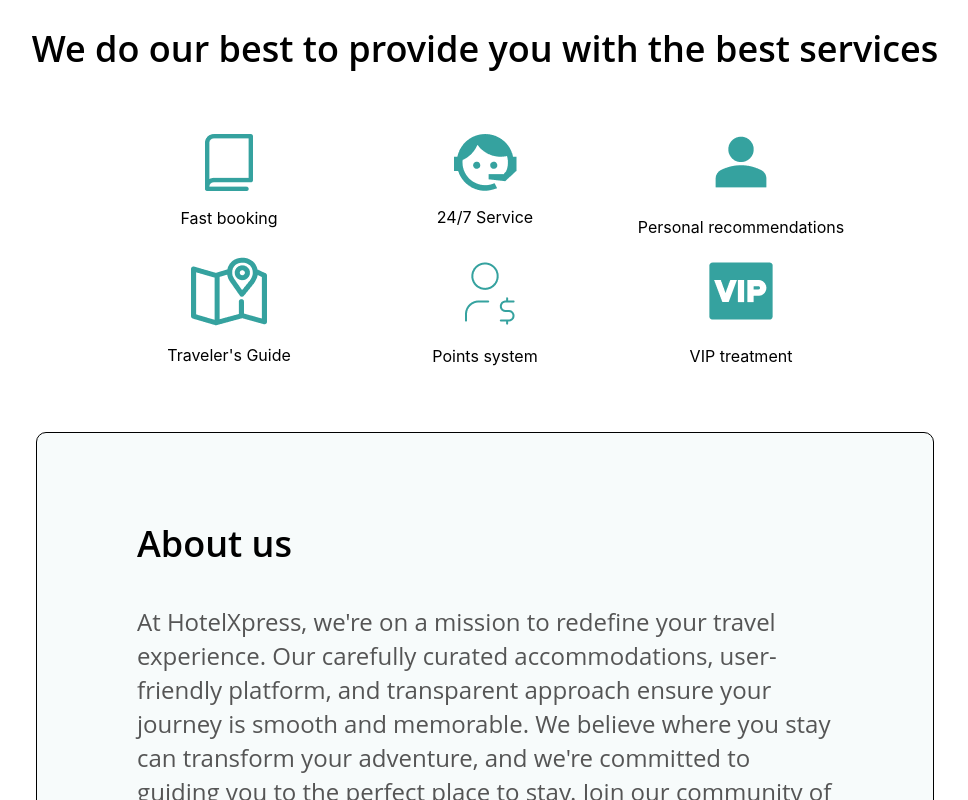
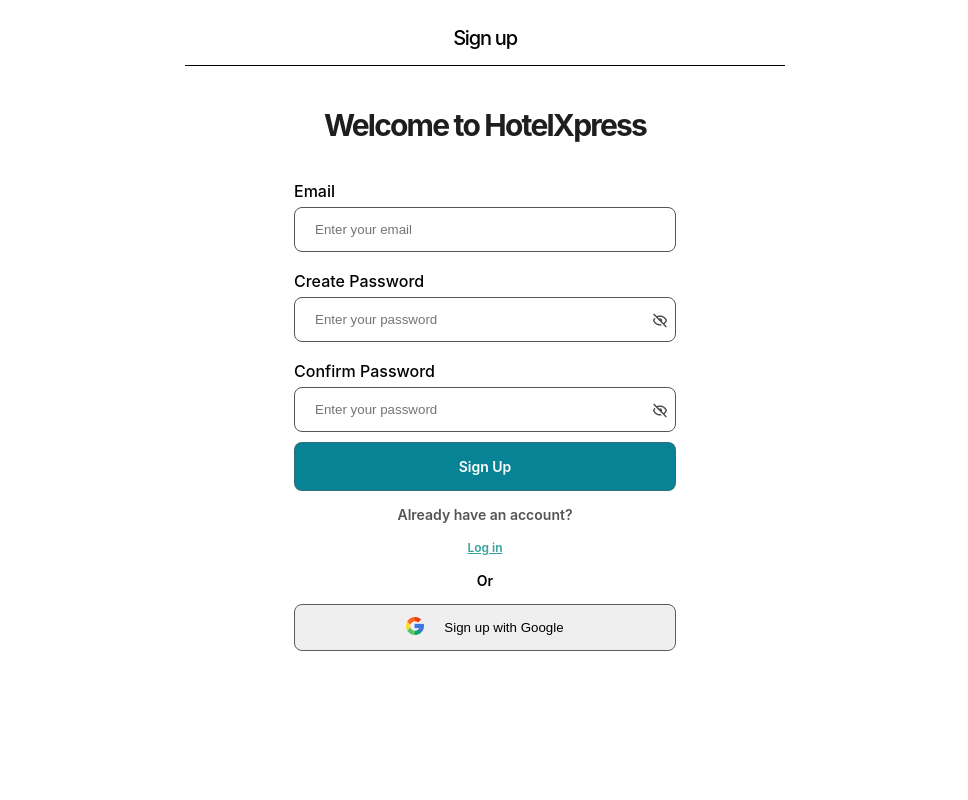
Before and after one commit to anwarkh0/Codi-NWC-Grp2-FirstProject-FrontEnd, a React (Create React App) app in the folder client/: page / in a window 1280 px wide. Shown: the top 800 px of the page, without its empty margins (155-1123 px from the left). Built offline with nearby package versions, Linux system fonts and the light colour scheme.

Commit message:
finished sign up form

```diff
--- a/client/src/App.js
+++ b/client/src/App.js
@@ -5,16 +5,18 @@
 import Location from "./components/Location";
 import Footer from "./components/Footer";
 import HomeFooter from "./components/HomeFooter";
+import SignUp from "./components/SignUp";
 
 function App() {
   return (
     <div>
-      <Service />
+      {/* <Service />
       <AboutUs />
       <Testimonials />
       <Location />
       <Footer />
-      <HomeFooter />
+      <HomeFooter /> */}
+      <SignUp />
     </div>
   );
 }
--- /dev/null
+++ b/client/src/components/SignUp.js
@@ -0,0 +1,58 @@
+import React from "react";
+import googleG from "../assets/G.png";
+import hidden from "../assets/hidden.png";
+import signupModule from "../styles/signup.module.css";
+function SignUp() {
+  return (
+    <div className={signupModule.wrapper}>
+      <h1 className={signupModule.signup}>Sign up</h1>
+      <h1 className={signupModule.welcome}>Welcome to HotelXpress</h1>
+      <form method="POST" className={signupModule.form}>
+        <label className={signupModule.inpLabel}>
+          Email
+          <input
+            className={signupModule.inp}
+            placeholder="Enter your email"
+            type="email"
+          />
+        </label>
+        <label className={signupModule.inpLabel}>
+          Create Password
+          <input
+            className={signupModule.inp}
+            placeholder="Enter your password"
+            type="password"
+          />
+          <span className={signupModule.hidden}>
+            <img src={hidden} />
+          </span>
+        </label>
+        <label className={signupModule.inpLabel}>
+          Confirm Password
+          <input
+            className={signupModule.inp}
+            placeholder="Enter your password"
+            type="password"
+          />
+          <span className={signupModule.hidden}>
+            <img src={hidden} />
+          </span>
+        </label>
+        <button className={signupModule.signupBtn}>Sign Up</button>
+        <p className={signupModule.query}>Already have an account?</p>
+        <a href="#" className={signupModule.login}>
+          Log in
+        </a>
+        <p className={signupModule.or}>Or</p>
+        <button className={signupModule.gSign}>
+          <span className={signupModule.glogo}>
+            <img src={googleG} />
+          </span>
+          Sign up with Google
+        </button>
+      </form>
+    </div>
+  );
+}
+
+export default SignUp;
--- /dev/null
+++ b/client/src/styles/signup.module.css
@@ -0,0 +1,126 @@
+.wrapper{
+    display: flex;
+    flex-direction: column;
+    width: 30em;
+    align-items: center;
+    margin: auto;
+}
+.signup{
+    display: block;
+    width: 30em;
+    color: #000;
+    text-align: center;
+    font-family: Inter;
+    font-size: 20px;
+    font-style: normal;
+    font-weight: 500;
+    line-height: 51.9px;
+    letter-spacing: -1.2px;
+    border-bottom:1px solid #000;
+}
+.welcome{
+    color: #1E1E1E;
+    font-family: Inter;
+    font-size: 30px;
+    font-style: normal;
+    font-weight: 700;
+    line-height: 51.9px;
+    letter-spacing: -1.8px;
+}
+.inpLabel{
+    display: flex;
+    flex-direction: column;
+    align-items: flex-start;
+    justify-content: space-between;
+    padding:10px 0px;
+    color: #000;
+    gap: 6px;
+    text-align: center;
+    font-family: Inter;
+    font-size: 16px;
+    font-style: normal;
+    font-weight: 500;
+    line-height: 19px;
+    height: 70px;
+}
+.inp{
+    display: flex;
+    width: 340px;
+    padding: 14px 20px;
+    align-items: flex-start;
+    gap: 10px;
+    border-radius: 8px;
+    border: 1px solid var(--gray1, #555);
+    position: relative;
+}
+.inp::placeholder{
+    padding: 10px 10px 10px 0;
+}
+.hidden{
+    position: relative;
+    left:22em;
+    bottom:2.5em
+}
+.signupBtn{
+width: 100%;
+display: flex;
+padding: 14px 20px;
+justify-content: center;
+align-items: center;
+gap: 10px;
+border-radius: 8px;
+border: 1px solid rgba(91, 91, 91, 0.50);
+background: #088395;
+color: #FCFCFC;
+text-align: center;
+font-family: Inter;
+font-size: 14px;
+font-style: normal;
+font-weight: 600;
+line-height: 19px;
+}
+.query{
+    color: var(--gray1, #555);
+    text-align: center;
+    font-family: Inter;
+    font-size: 14px;
+    font-style: normal;
+    font-weight: 600;
+    line-height: 19px;
+}
+.login{
+    color: #35A29F;
+text-align: center;
+font-family: Inter;
+font-size: 12px;
+font-style: normal;
+font-weight: 600;
+line-height: 19px;
+}
+.or{
+    color: #000;
+    text-align: center;
+    font-family: Inter;
+    font-size: 14px;
+    font-style: normal;
+    font-weight: 600;
+    line-height: 19px;
+}
+.gSign{
+    display: flex;
+width: 340px;
+height: 47px;
+padding: 14px 20px;
+justify-content: center;
+align-items: center;
+gap: 20px;
+flex-shrink: 0;
+border-radius: 8px;
+border: 1px solid #5B5B5B;
+position: relative;
+width: 100%;
+}
+.form{
+    display: flex;
+    flex-direction: column;
+}
```
Also changed, not shown: client/src/assets/G.png (added), client/src/assets/hidden.png (added).
